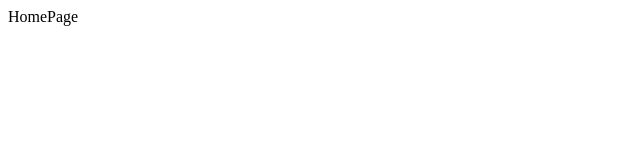
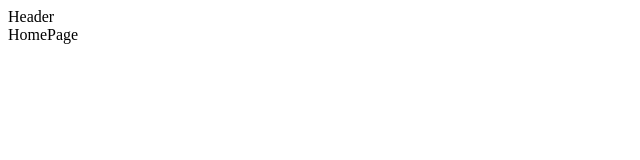
Before and after one commit to Kattar1n/craft-coffee-shop, a React (Vite) app: page / in a window 1280 px wide. Shown: the top 160 px of the page, without its empty margins (0-640 px from the left). Built offline with nearby package versions, Linux system fonts and the light colour scheme.

Commit message:
Update HomePage.jsx

```diff
--- a/front-end/src/pages/HomePage.jsx
+++ b/front-end/src/pages/HomePage.jsx
@@ -1,8 +1,12 @@
 import React from 'react'
+import Header from '../components/Header'
 
 const HomePage = () => {
   return (
-    <div>HomePage</div>
+    <div>
+        <Header/>
+        HomePage
+    </div>
   )
 }
 
```
